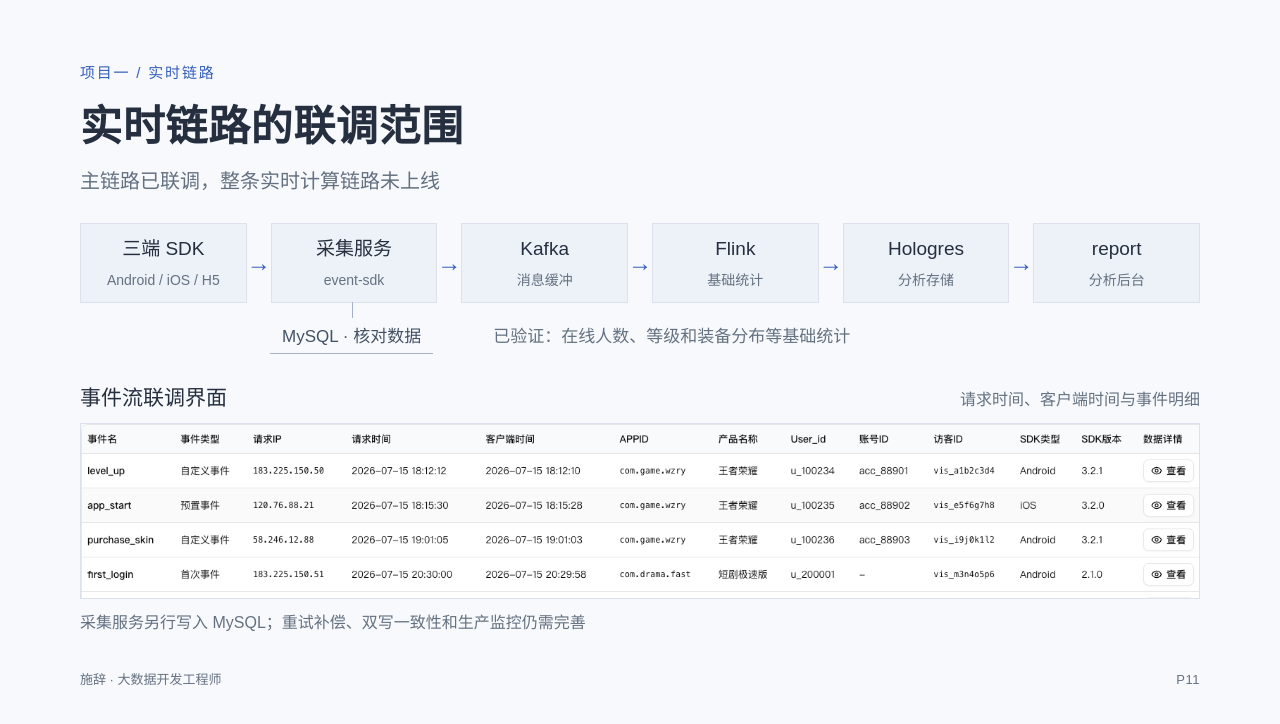
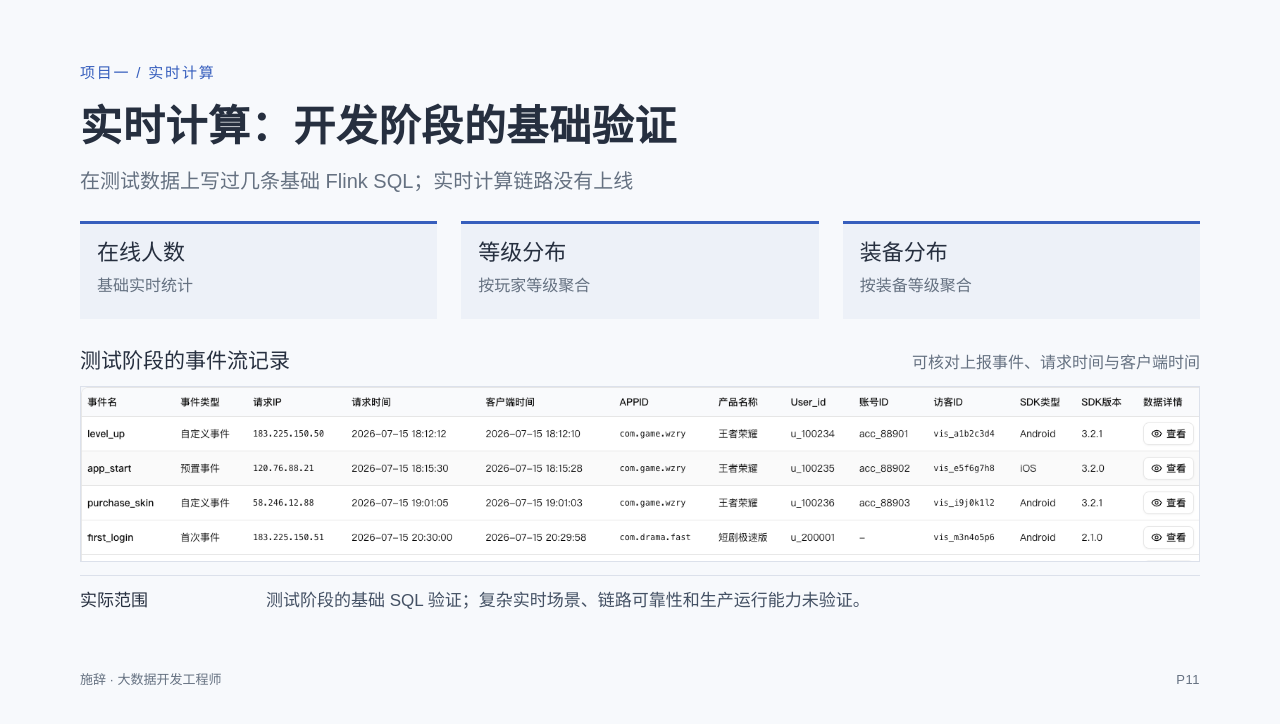
Before and after one commit to scccy/shici-data-portfolio, a plain HTML site: page site/html/p11.html in a window 1280 px wide. Drawn offline with Linux system fonts and the light colour scheme.

Commit message:
Clarify realtime testing scope

```diff
--- a/site/html/p11.html
+++ b/site/html/p11.html
@@ -3,22 +3,31 @@
 <head>
   <meta charset="utf-8">
   <meta name="viewport" content="width=1280">
-  <title>P11 · 实时链路的联调范围</title>
+  <title>P11 · 实时计算：开发阶段的基础验证</title>
   <link rel="stylesheet" href="../assets/interview-v2.css?v=slate-20261116-2">
   <link rel="stylesheet" href="../assets/project-one.css?v=slate-20261116-2">
+  <style>
+    .sql-scope{display:grid;grid-template-columns:repeat(3,1fr);gap:24px;margin-top:25px}
+    .sql-scope section{min-height:98px;padding:13px 17px;background:#edf1f8;border-top:3px solid var(--teal)}
+    .sql-scope h2{font-size:22px;font-weight:500;line-height:1.45}
+    .sql-scope p{font-size:16px;color:var(--muted);line-height:1.5;margin-top:5px}
+    .test-status{display:grid;grid-template-columns:170px 1fr;gap:16px;align-items:center;margin-top:13px;padding-top:12px;border-top:1px solid var(--line);font-size:17px;line-height:1.5;color:var(--body)}
+    .test-status strong{font-weight:500;color:var(--ink)}
+  </style>
 </head>
 <body>
-  <main class="slide project-slide" aria-label="实时链路的联调范围">
-    <p class="eyebrow">项目一 / 实时链路</p>
-    <h1 class="slide-title">实时链路的联调范围</h1>
-    <p class="subheading">主链路已联调，整条实时计算链路未上线</p>
-    <div class="realtime-flow">
-      <div class="diagram-node"><h3>三端 SDK</h3><p>Android / iOS / H5</p></div><span class="diagram-arrow" aria-hidden="true">→</span><div class="diagram-node"><h3>采集服务</h3><p>event-sdk</p></div><span class="diagram-arrow" aria-hidden="true">→</span><div class="diagram-node"><h3>Kafka</h3><p>消息缓冲</p></div><span class="diagram-arrow" aria-hidden="true">→</span><div class="diagram-node"><h3>Flink</h3><p>基础统计</p></div><span class="diagram-arrow" aria-hidden="true">→</span><div class="diagram-node"><h3>Hologres</h3><p>分析存储</p></div><span class="diagram-arrow" aria-hidden="true">→</span><div class="diagram-node"><h3>report</h3><p>分析后台</p></div>
+  <main class="slide project-slide" aria-label="实时计算：开发阶段的基础验证">
+    <p class="eyebrow">项目一 / 实时计算</p>
+    <h1 class="slide-title">实时计算：开发阶段的基础验证</h1>
+    <p class="subheading">在测试数据上写过几条基础 Flink SQL；实时计算链路没有上线</p>
+    <div class="sql-scope" aria-label="测试阶段验证的基础统计">
+      <section><h2>在线人数</h2><p>基础实时统计</p></section>
+      <section><h2>等级分布</h2><p>按玩家等级聚合</p></section>
+      <section><h2>装备分布</h2><p>按装备等级聚合</p></section>
     </div>
-    <div class="realtime-branch"><span class="mysql-branch">MySQL · 核对数据</span><p class="realtime-facts">已验证：在线人数、等级和装备分布等基础统计</p></div>
-    <div class="event-stream-label"><h2>事件流联调界面</h2><p>请求时间、客户端时间与事件明细</p></div>
+    <div class="event-stream-label" style="margin-top:25px"><h2>测试阶段的事件流记录</h2><p>可核对上报事件、请求时间与客户端时间</p></div>
     <figure class="screenshot-crop" style="width:1120px;height:176.10px"><img src="../assets/img/project-one/report-event-stream.png" alt="事件流原图局部：上报事件、时间、应用和客户端信息" style="width:1289.06px;left:-169.06px;top:-243.02px"></figure>
-    <p class="event-stream-caption">采集服务另行写入 MySQL；重试补偿、双写一致性和生产监控仍需完善</p>
+    <div class="test-status"><strong>实际范围</strong><span>测试阶段的基础 SQL 验证；复杂实时场景、链路可靠性和生产运行能力未验证。</span></div>
     <footer class="footer"><span>施辞 · 大数据开发工程师</span><span class="footer-page">P11</span></footer>
   </main>
 </body>
```
Also changed, not shown: site/html/p04.html (+1 -1 lines), site/html/p09.html (+1 -1 lines), site/html/p14.html (+1 -1 lines).
